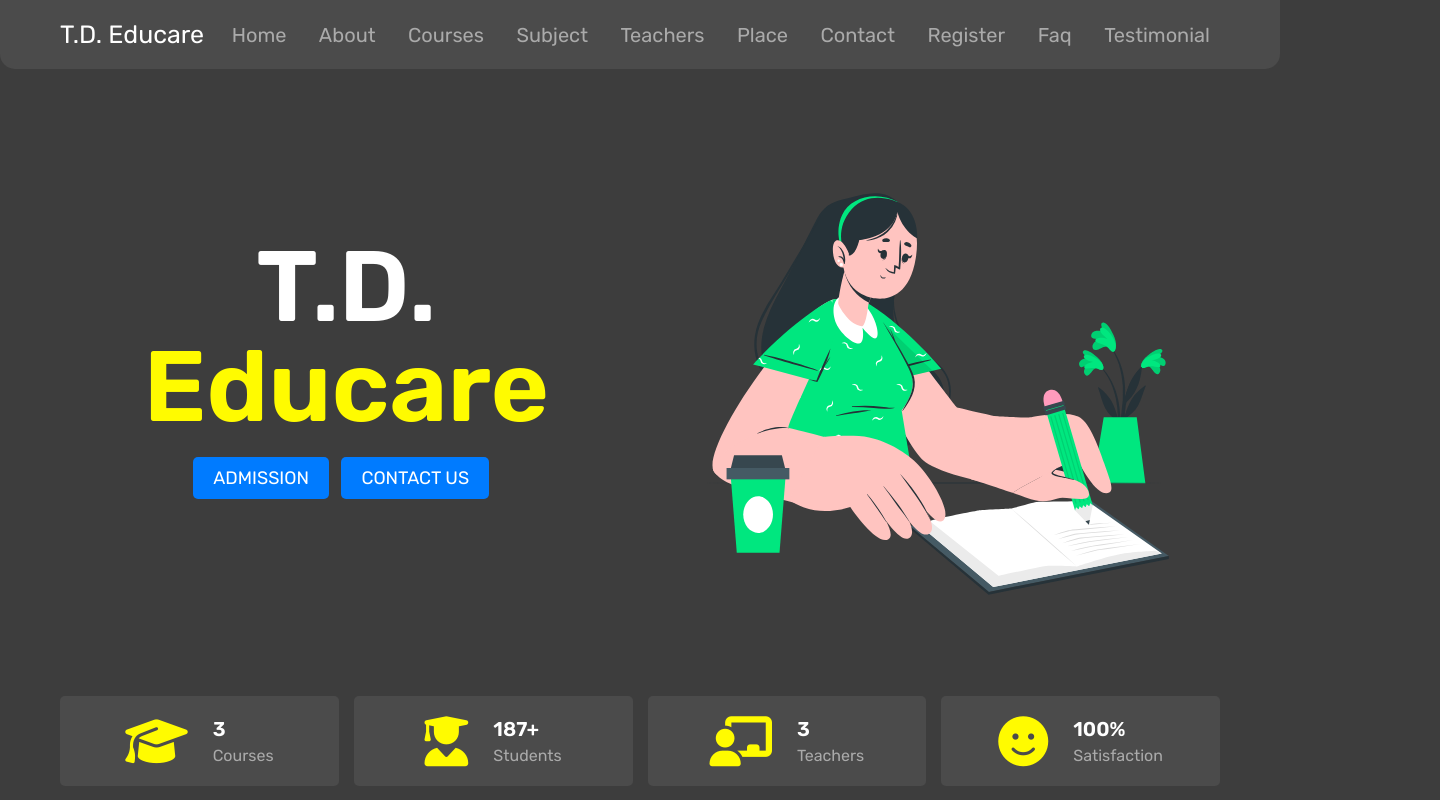
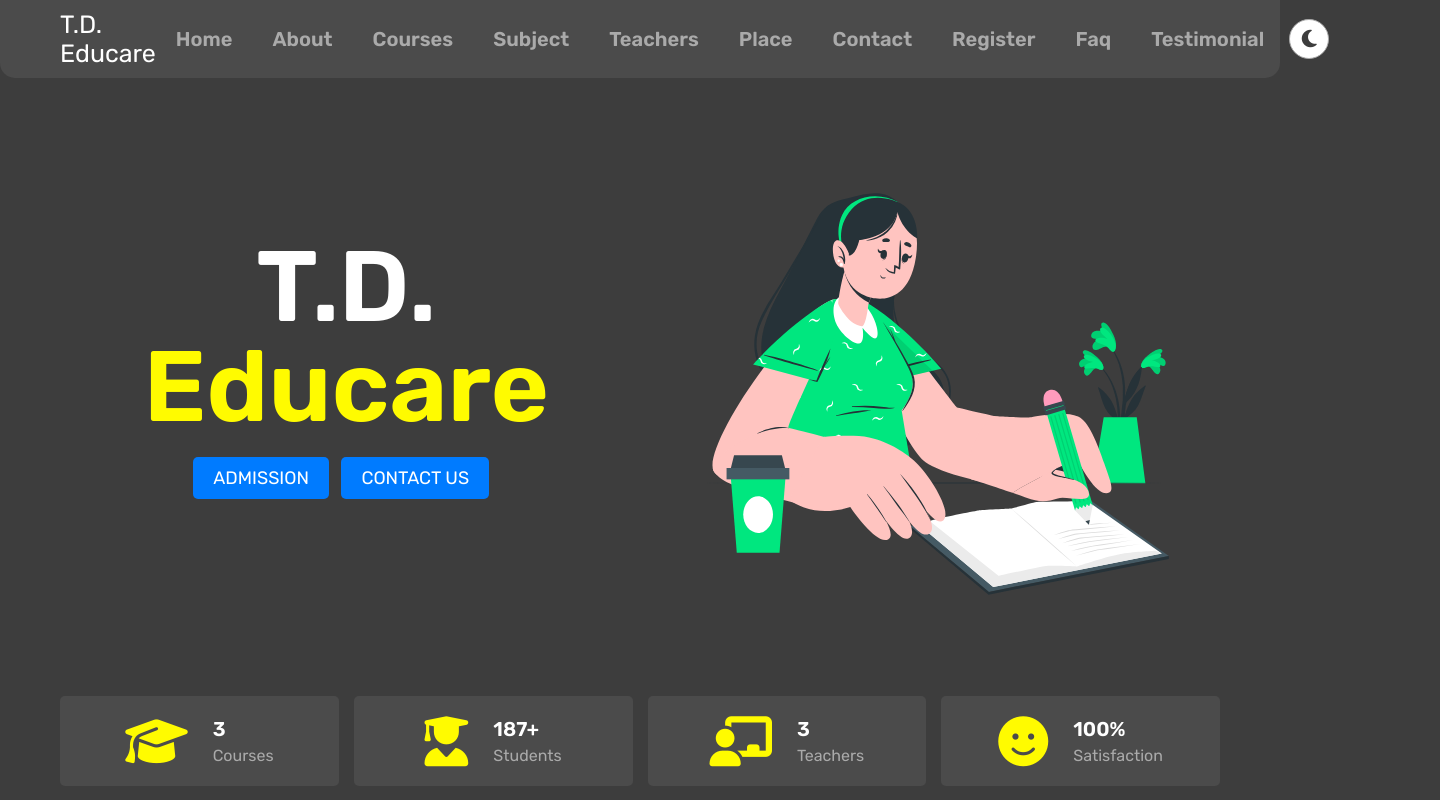
Before and after one commit to Keshab1113/T.D._Educare, a plain HTML site: page index.html in a window 1280 px wide. Shown: the top 800 px of the page, 1440 px wide, since content can reach past the window. Drawn offline with nearby package versions, Linux system fonts and the light colour scheme; a script that the page names is missing.

Commit message:
changes done

```diff
--- a/index.html
+++ b/index.html
@@ -37,6 +37,10 @@
           <a href="#faq">faq</a>
           <a href="#testimonial">testimonial</a>
         </nav>
+        <div class="style-switcher">
+          <div class="day-night s-icon">
+            <i class="fas"></i>
+          </div>
         <div id="menu-btn" class="fas fa-bars"></div>
       </section>
     </header>
@@ -622,10 +626,7 @@
         </form>
       </div>
       <!-- Dark mood -->
-      <div class="style-switcher">
-        <div class="day-night s-icon">
-          <i class="fas"></i>
-        </div>
+
       </div>
     </section>
     <footer class="footer">
--- a/style.css
+++ b/style.css
@@ -332,11 +332,13 @@ section{
    border-bottom-right-radius: 15px;
 }
 
-.header .flex{
-   position: relative;
+.header .flex {
    display: flex;
    align-items: center;
    justify-content: space-between;
+   flex-wrap: nowrap; /* Prevent wrapping */
+   width: 100%;
+   padding: 10px 20px;
 }
 
 .header .flex .logo{
@@ -919,33 +921,33 @@ section{
 
 
 /* style Dark and light */
-.style-switcher{
-   position: fixed;
-   right: 0;
+.style-switcher {
+   position: left;
+   left: 0;
    top: 60px;
-   padding: 15px;
-   width: 200px;
-   border: 1px solid var(--light-white);
-   background: var(--white);
+   width: auto; /* Prevent extra width */
+   height: auto; /* Prevent unnecessary height */
+   padding: 0;
+   background: transparent; /* Make it invisible */
+   border: none; /* Remove border */
    z-index: 101;
-   border-radius: 5px;
    transition: all 0.3s ease;
-   transform: translateX(100%);
+   transform: none; /* Remove animation effect */
 }
-.style-switcher .s-icon{
-   position: absolute;
+
+.style-switcher .s-icon {
+   top: 15px; /* Adjust position */
    height: 40px;
    width: 40px;
    text-align: center;
    font-size: 20px;
    background: var(--white);
    color: var(--black);
-   right: 100%;
    border: 1px solid var(--light-white);
-   margin-right: 25px;
+   border-radius: 50%;
    cursor: pointer;
    transition: all 0.3s ease;
-   border-radius: 50%;
+   line-height: 40px;
 }
 .style-switcher .s-icon{
    line-height: 40px;
@@ -957,6 +959,57 @@ section{
    top: 55px;
 }
 
+.navbar {
+   display: flex;
+   flex-wrap: nowrap;
+   gap: 10px;
+   flex-grow: 0.5; /* Allow navbar to take available space */
+   justify-content: flex-start; /* Align to left */
+}
+
+.navbar a {
+   white-space: nowrap;
+   text-decoration: none;
+   color: var(--black);
+   font-weight: bold;
+   font-size: 14px;
+   padding: 5px 8px;
+}
+
+
+/* Dark Mode Button Inside Navbar */
+.day-night {
+   width: 40px;
+   height: 40px;
+   display: flex;
+   align-items: center;
+   justify-content: center;
+   background: var(--black);
+   color: var(--white);
+   border-radius: 50%;
+   cursor: pointer;
+   margin-left: 15px; /* Space between text and icon */
+}
+
+/* Dark Mode Icon */
+.day-night i {
+   font-size: 20px;
+}
+
+/* Dark Mode Toggle */
+.dark-mode .header {
+   background: var(--black);
+}
+
+.dark-mode .navbar a {
+   color: var(--white);
+}
+
+.dark-mode .day-night {
+   background: var(--black);
+   color: var(--white);
+   border-color: var(--white);
+}
 
 
 
```
